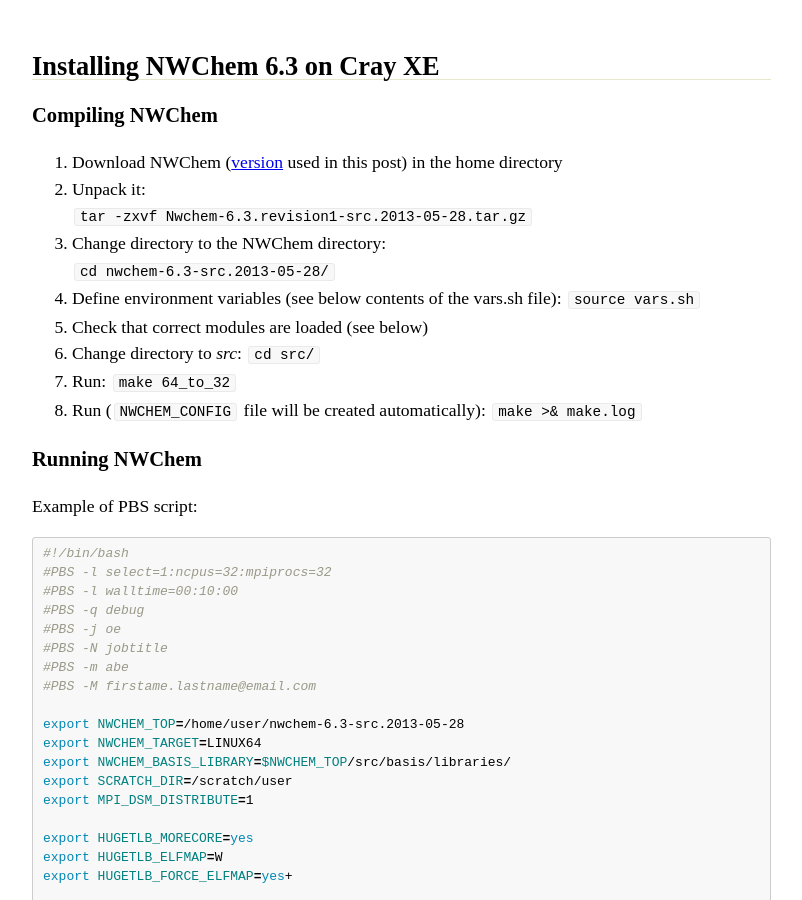
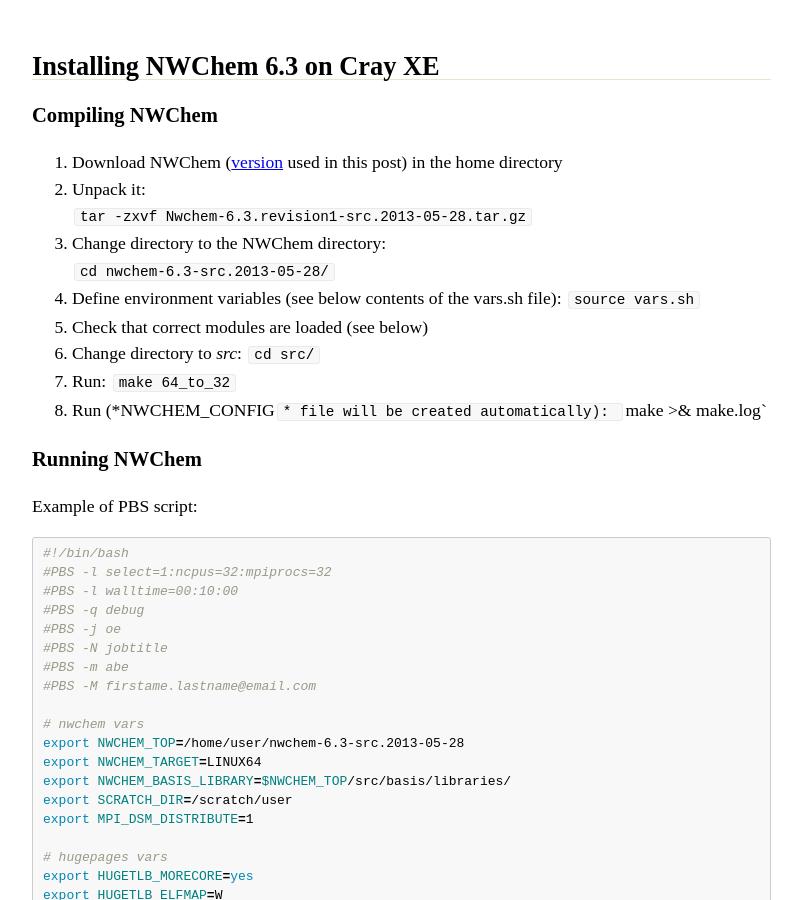
Before and after one commit to afonari/afonari.github.io, a Jekyll site: the page built from _posts/2013-07-23-installing-NWChem-63-on-Cray-XE.markdown, in a window 1280 px wide and 900 px high. Shown: the whole window, without its empty margins (56-858 px from the left). Built offline with Jekyll 4.4.1, drawn with Linux system fonts in a browser that asks for light colours; Markdown is read by kramdown in place of the engine named in the settings.

Commit message:
fix formatting

```diff
--- a/_posts/2013-07-23-installing-NWChem-63-on-Cray-XE.markdown
+++ b/_posts/2013-07-23-installing-NWChem-63-on-Cray-XE.markdown
@@ -15,7 +15,7 @@ title: Installing NWChem 6.3 on Cray XE
  1. Check that correct modules are loaded (see below)
  1. Change directory to *src*: `cd src/`
  1. Run: `make 64_to_32`
- 1. Run (`NWCHEM_CONFIG` file will be created automatically): `make >& make.log`
+ 1. Run (*NWCHEM_CONFIG`* file will be created automatically): `make >& make.log`
 
 ### Running NWChem
 
@@ -31,12 +31,14 @@ Example of PBS script:
 #PBS -m abe
 #PBS -M firstame.lastname@email.com
 
+# nwchem vars
 export NWCHEM_TOP=/home/user/nwchem-6.3-src.2013-05-28
 export NWCHEM_TARGET=LINUX64
 export NWCHEM_BASIS_LIBRARY=$NWCHEM_TOP/src/basis/libraries/
 export SCRATCH_DIR=/scratch/user
 export MPI_DSM_DISTRIBUTE=1
 
+# hugepages vars
 export HUGETLB_MORECORE=yes
 export HUGETLB_ELFMAP=W
 export HUGETLB_FORCE_ELFMAP=yes+
```
